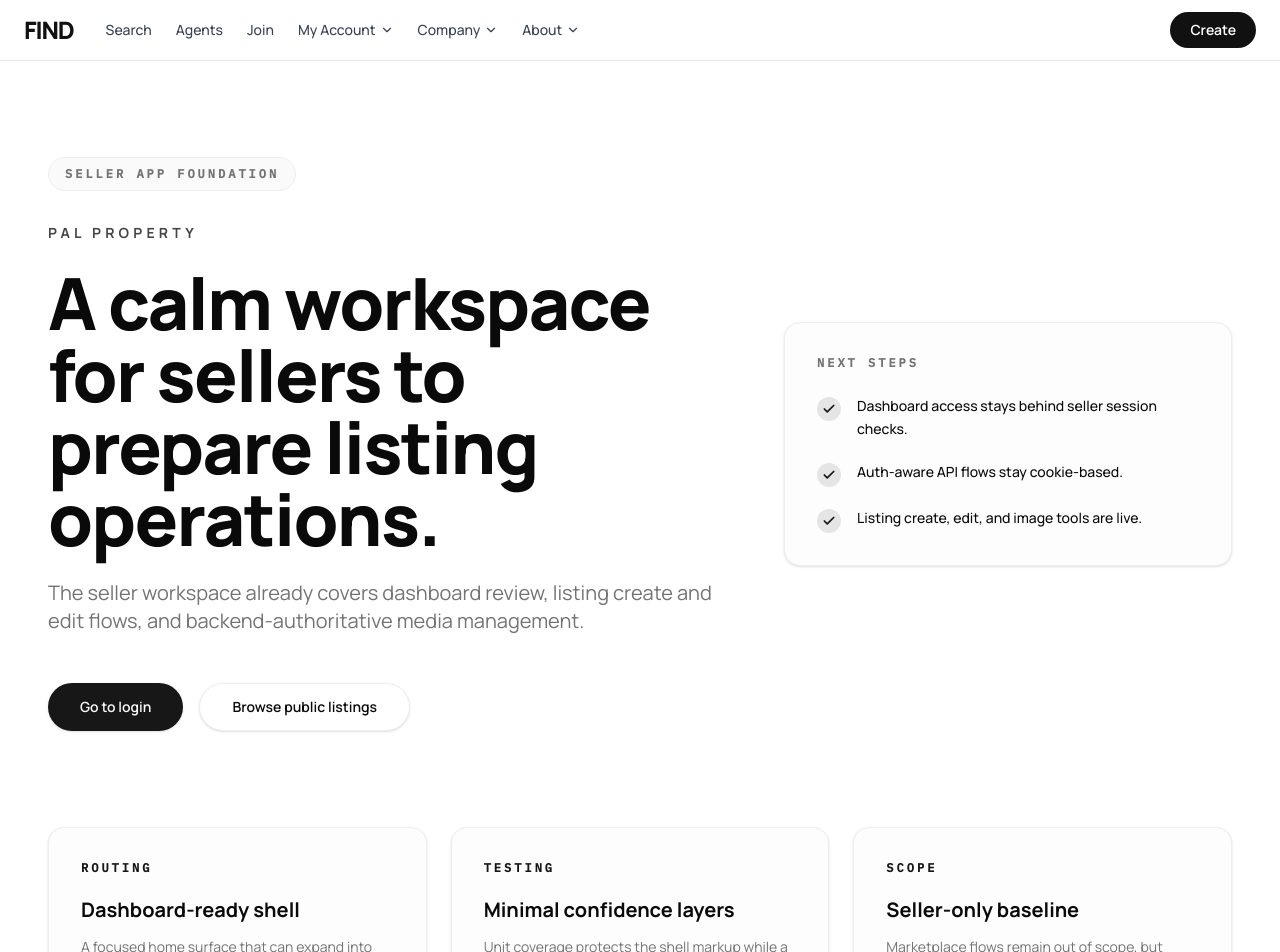
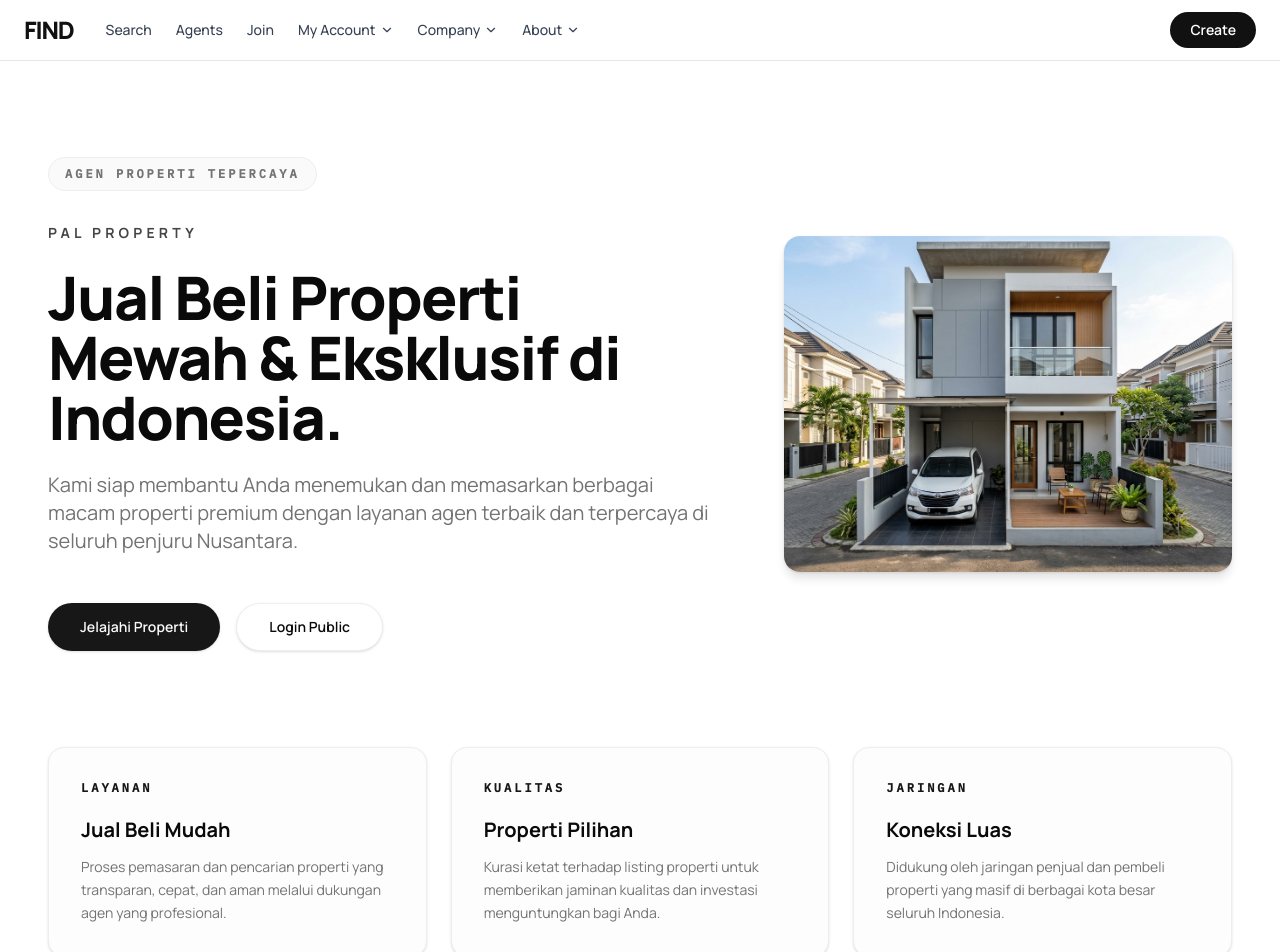
Before and after one commit to naufalilyasa/pal-property, a Next.js app in the folder frontend/: page / in a window 1280 px wide. Shown: the top 952 px of the page. Built offline with nearby package versions, Linux system fonts and the light colour scheme.

Commit message:
feat(frontend): refresh Pal Property landing page

```diff
--- a/frontend/app/page.tsx
+++ b/frontend/app/page.tsx
@@ -1,4 +1,5 @@
 import Link from "next/link";
+import Image from "next/image";
 import { TopNav } from "@/features/listings/components/top-nav";
 import { Footer } from "@/features/listings/components/footer";
 
@@ -16,57 +17,38 @@
                 className="inline-flex items-center gap-3 rounded-full border border-border bg-muted/30 px-4 py-2 text-xs font-semibold uppercase tracking-[0.25em] text-muted-foreground"
                 style={{ fontFamily: "var(--font-mono)" }}
               >
-                Seller app foundation
+                Agen Properti Tepercaya
               </div>
               <div className="space-y-6">
                 <p className="text-sm font-bold uppercase tracking-[0.3em] text-primary/80">
-                  PAL Property
+                  PAL PROPERTY
                 </p>
-                <h1 className="max-w-3xl text-4xl font-extrabold tracking-tight text-foreground sm:text-6xl lg:text-7xl">
-                  A calm workspace for sellers to prepare listing operations.
+                <h1 className="max-w-3xl text-4xl font-extrabold tracking-tight text-foreground sm:text-5xl lg:text-6xl">
+                  Jual Beli Properti Mewah & Eksklusif di Indonesia.
                 </h1>
                 <p className="max-w-2xl text-lg text-muted-foreground sm:text-xl">
-                  The seller workspace already covers dashboard review, listing create and edit flows, and backend-authoritative media management.
+                  Kami siap membantu Anda menemukan dan memasarkan berbagai macam properti premium dengan layanan agen terbaik dan terpercaya di seluruh penjuru Nusantara.
                 </p>
               </div>
 
               <div className="flex flex-wrap gap-4 pt-4">
-                <Link className="inline-flex h-12 items-center justify-center rounded-full bg-primary px-8 text-sm font-semibold text-primary-foreground shadow transition hover:bg-primary/90" href="/login">
-                  Go to login
+                <Link className="inline-flex h-12 items-center justify-center rounded-full bg-primary px-8 text-sm font-semibold text-primary-foreground shadow transition hover:bg-primary/90" href="/listings">
+                  Jelajahi Properti
                 </Link>
-                <Link className="inline-flex h-12 items-center justify-center rounded-full border border-border bg-background px-8 text-sm font-semibold text-foreground shadow-sm transition hover:bg-accent hover:text-accent-foreground" href="/listings">
-                  Browse public listings
+                <Link className="inline-flex h-12 items-center justify-center rounded-full border border-border bg-background px-8 text-sm font-semibold text-foreground shadow-sm transition hover:bg-accent hover:text-accent-foreground" href="/login">
+                  Login Public
                 </Link>
               </div>
             </div>
 
-            <aside className="rounded-2xl border border-border bg-card p-8 shadow-sm">
-              <p
-                className="text-xs font-semibold uppercase tracking-[0.25em] text-muted-foreground"
-                style={{ fontFamily: "var(--font-mono)" }}
-              >
-                Next steps
-              </p>
-              <ul className="mt-6 flex flex-col gap-5 text-sm font-medium text-card-foreground">
-                <li className="flex items-start gap-4">
-                   <div className="mt-0.5 flex h-6 w-6 shrink-0 items-center justify-center rounded-full bg-primary/10 text-primary">
-                     <svg xmlns="http://www.w3.org/2000/svg" width="14" height="14" viewBox="0 0 24 24" fill="none" stroke="currentColor" strokeWidth="3" strokeLinecap="round" strokeLinejoin="round"><polyline points="20 6 9 17 4 12"/></svg>
-                   </div>
-                   <span className="leading-relaxed">Dashboard access stays behind seller session checks.</span>
-                </li>
-                <li className="flex items-start gap-4">
-                   <div className="mt-0.5 flex h-6 w-6 shrink-0 items-center justify-center rounded-full bg-primary/10 text-primary">
-                     <svg xmlns="http://www.w3.org/2000/svg" width="14" height="14" viewBox="0 0 24 24" fill="none" stroke="currentColor" strokeWidth="3" strokeLinecap="round" strokeLinejoin="round"><polyline points="20 6 9 17 4 12"/></svg>
-                   </div>
-                   <span className="leading-relaxed">Auth-aware API flows stay cookie-based.</span>
-                </li>
-                <li className="flex items-start gap-4">
-                   <div className="mt-0.5 flex h-6 w-6 shrink-0 items-center justify-center rounded-full bg-primary/10 text-primary">
-                     <svg xmlns="http://www.w3.org/2000/svg" width="14" height="14" viewBox="0 0 24 24" fill="none" stroke="currentColor" strokeWidth="3" strokeLinecap="round" strokeLinejoin="round"><polyline points="20 6 9 17 4 12"/></svg>
-                   </div>
-                   <span className="leading-relaxed">Listing create, edit, and image tools are live.</span>
-                </li>
-              </ul>
+            <aside className="relative aspect-square w-full overflow-hidden rounded-2xl shadow-xl sm:aspect-video lg:aspect-4/3">
+              <Image
+                src="/hero-property-3.png"
+                alt="Beautiful Indonesian Property"
+                fill
+                className="object-cover"
+                priority
+              />
             </aside>
           </section>
 
@@ -76,13 +58,13 @@
                 className="text-xs font-semibold uppercase tracking-[0.25em] text-primary"
                 style={{ fontFamily: "var(--font-mono)" }}
               >
-                Routing
+                Layanan
               </p>
               <h2 className="mt-5 text-xl font-bold text-card-foreground">
-                Dashboard-ready shell
+                Jual Beli Mudah
               </h2>
               <p className="mt-3 text-sm leading-relaxed text-muted-foreground">
-                A focused home surface that can expand into seller navigation without reworking the layout foundation.
+                Proses pemasaran dan pencarian properti yang transparan, cepat, dan aman melalui dukungan agen yang profesional.
               </p>
             </article>
             <article className="rounded-2xl border border-border bg-card p-8 shadow-sm transition-colors hover:bg-accent/40">
@@ -90,13 +72,13 @@
                 className="text-xs font-semibold uppercase tracking-[0.25em] text-primary"
                 style={{ fontFamily: "var(--font-mono)" }}
               >
-                Testing
+                Kualitas
               </p>
               <h2 className="mt-5 text-xl font-bold text-card-foreground">
-                Minimal confidence layers
+                Properti Pilihan
               </h2>
               <p className="mt-3 text-sm leading-relaxed text-muted-foreground">
-                Unit coverage protects the shell markup while a deterministic smoke flow confirms the app boots in a browser.
+                Kurasi ketat terhadap listing properti untuk memberikan jaminan kualitas dan investasi menguntungkan bagi Anda.
               </p>
             </article>
             <article className="rounded-2xl border border-border bg-card p-8 shadow-sm transition-colors hover:bg-accent/40">
@@ -104,13 +86,13 @@
                 className="text-xs font-semibold uppercase tracking-[0.25em] text-primary"
                 style={{ fontFamily: "var(--font-mono)" }}
               >
-                Scope
+                Jaringan
               </p>
               <h2 className="mt-5 text-xl font-bold text-card-foreground">
-                Seller-only baseline
+                Koneksi Luas
               </h2>
               <p className="mt-3 text-sm leading-relaxed text-muted-foreground">
-                Marketplace flows remain out of scope, but seller listing forms and dashboard operations are already wired to the API.
+                Didukung oleh jaringan penjual dan pembeli properti yang masif di berbagai kota besar seluruh Indonesia.
               </p>
             </article>
           </section>
```
Also changed, not shown: frontend/public/hero-property-3.png (added), 1 other file (tests, documents, lock files or other folders).
